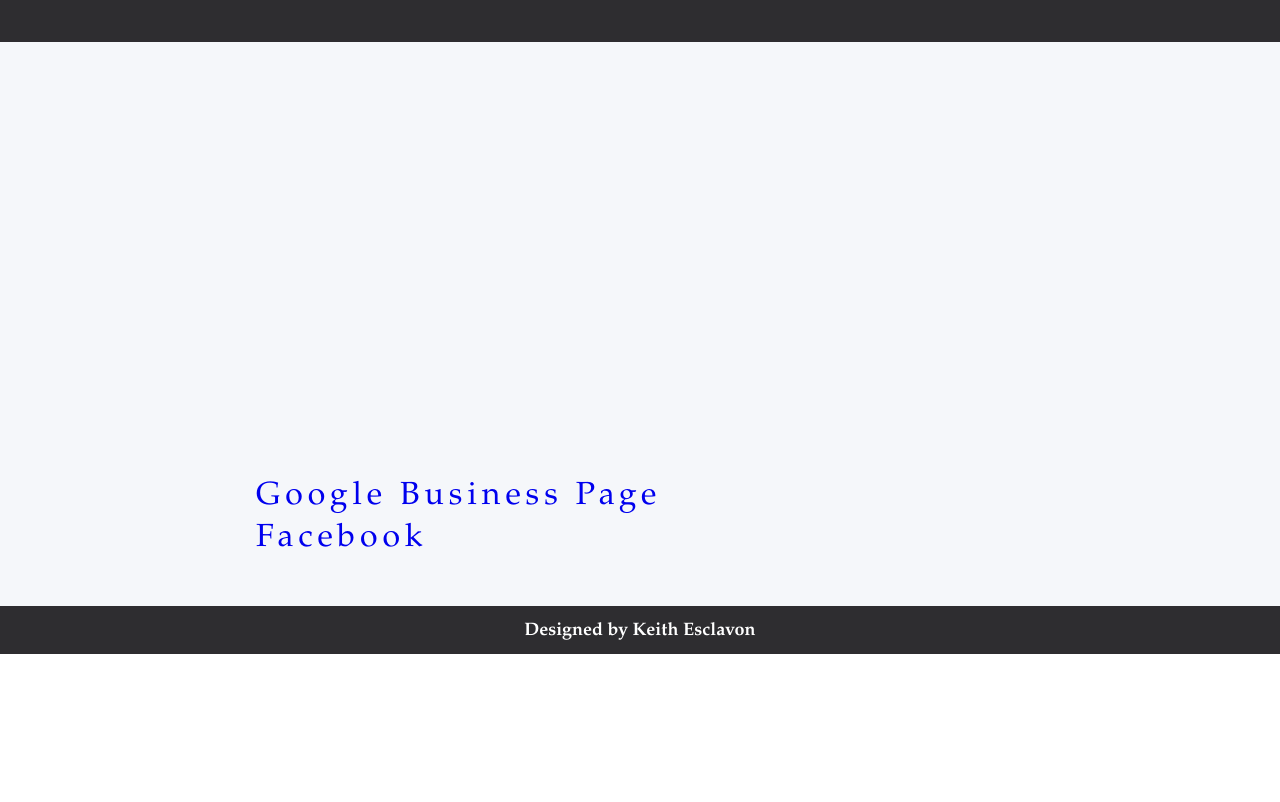
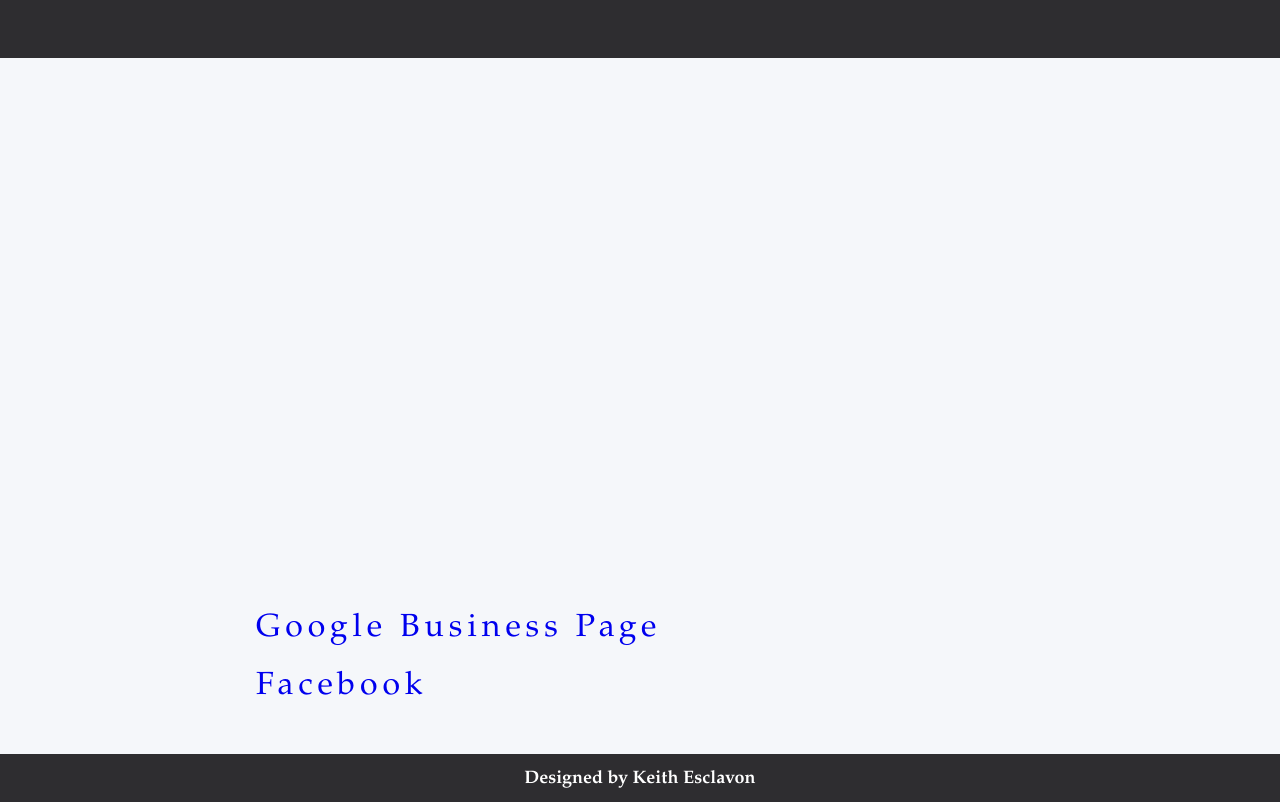
Before and after one commit to KeithEsc/mysticmanesbeauty, a website: page index.html in a window 1280 px wide. Shown: the part 3856-4658 px from the top of the page. Before the commit the page ends 4510 px from the top, so only its background shows below. Drawn offline with nearby package versions, Linux system fonts and the light colour scheme; some packages are replaced by stand-ins of ours; a script that the page names is missing.

Commit message:
Update webflow-style.css

```diff
--- a/css/webflow-style.css
+++ b/css/webflow-style.css
@@ -3150,6 +3150,7 @@
 
 .map, .div-block-2 {
   width: 60vw;
+ padding-top: 20px;
 }
 
 .section-2 {
@@ -3157,7 +3158,7 @@
   justify-content: center;
   margin-top: auto;
   margin-bottom: auto;
-  padding-top: 40px;
+  padding-top: 120px;
   padding-bottom: 40px;
   display: flex;
 }
@@ -4013,6 +4014,7 @@
   width: auto;
   max-width: none;
   font-family: Palatino Linotype, Book Antiqua, Palatino, serif;
+
   font-weight: 700;
   overflow: visible;
 }
@@ -4022,9 +4024,8 @@
   margin-top: 0;
   font-family: Palatino Linotype, Book Antiqua, Palatino, serif;
   font-weight: 400;
-  padding-top: 1rem
-  justify-content: center;
-	align-content: center;
+  justify-content: ;
+  padding-top: 1rem;
 }
 
 .margin-bottom-24px-3-new {
@@ -4076,4 +4077,5 @@
 
   }
 
-}
+
+}
```
